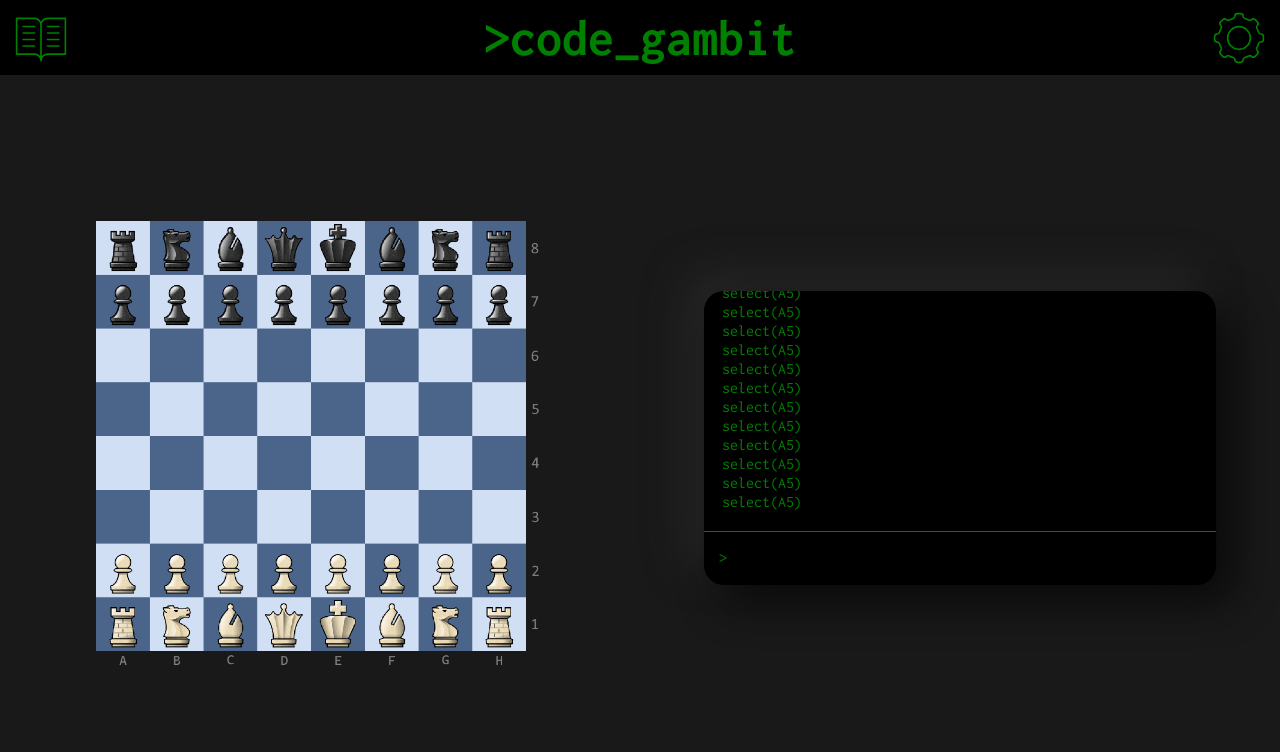
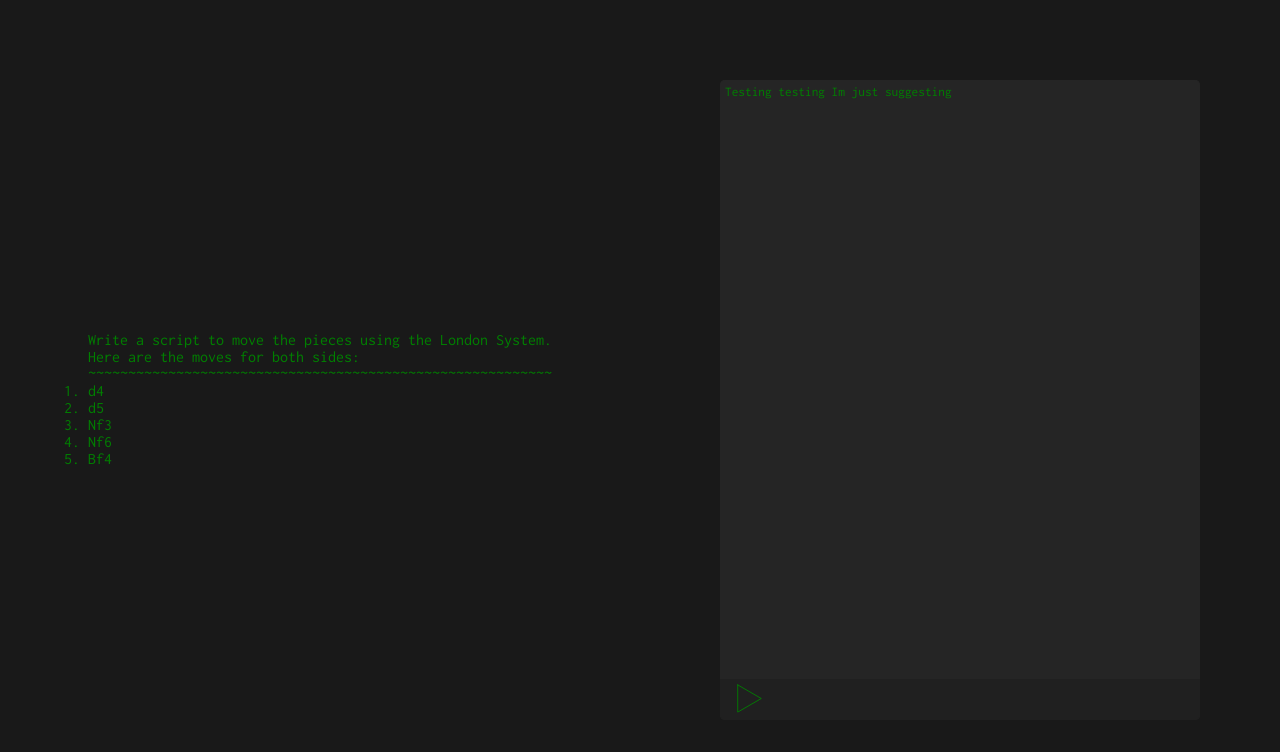
Before and after one commit to joshbacon/codegambit, a React (Create React App) app: page / in a window 1280 px wide. Shown: the top 752 px of the page. Built offline with nearby package versions, Linux system fonts and the light colour scheme.

Commit message:
initial lessons commit

```diff
--- a/src/App.js
+++ b/src/App.js
@@ -2,7 +2,8 @@ import './App.css';
 import { useEffect, useState, useRef } from 'react';
 import { Docs } from './documentation/Docs.js';
 import { Chess } from './chess/chess';
-import { Terminal } from './terminal';
+import { Terminal } from './Terminal';
+import { Lessons } from './lessons/Lessons';
 
 function App() {
 
@@ -89,105 +90,106 @@ function App() {
   //   game = Chess('');
   // }, [])
 
-  return (
-    <div className="App">
+  return (<Lessons/>);
+  // (
+  //   <div className="App">
 
-      <header className="App-header">
-        <h1>{'>'}code_gambit</h1>
-        { showDocs ? <></> :
-          <button className="settings-btn header-btn" onClick={updateSettings}></button> }
-        { showDocs ?
-          <button className="close-btn header-btn" onClick={openDocs}></button> :
-          <button className="docs-btn header-btn" onClick={openDocs}></button>
-        }
-      </header>
-      { showDocs ?
-        <Docs/> : <>
-        <section className="main">
-          { settings &&
-            <div className="settings-section">
-              <div className="settings-panel">
-                <h1>settings</h1>
-                <div className="picker">
-                  <h2>board theme</h2>
-                  <div className="theme-options">
-                    <div onClick={() => changeTheme("bDark")}   className="theme dark"></div>
-                    <div onClick={() => changeTheme("bLight")}  className="theme light"></div>
-                    <div onClick={() => changeTheme("bPurple")} className="theme purple"></div>
-                    <div onClick={() => changeTheme("bBlue")}   className="theme blue"></div>
-                    <div onClick={() => changeTheme("bGreen")}  className="theme green"></div>
-                    <div onClick={() => changeTheme("bOrange")} className="theme orange"></div>
-                  </div>
-                </div>
-                <div className="picker">
-                  <h2>bot depth</h2>
-                  <div className="difficulty-options">
-                    <div className="difficulty">1</div>
-                    <div className="difficulty">2</div>
-                    <div className="difficulty">3</div>
-                    <div className="difficulty">4</div>
-                    <div className="difficulty">5</div>
-                    <div className="difficulty">6</div>
-                  </div>
-                </div>
-                <div className='picker no-light-mode'>
-                  <h2>window theme</h2>
-                  <button><h3>switch to light mode</h3></button>
-                </div>
-                <div className='picker'>
-                  <h2>play as...</h2>
-                  <div className='start-color-options'>
-                    <button className='start-color white'>white</button>
-                    <button className='start-color black'>black</button>
-                    <button className='start-color random'>random</button>
-                  </div>
-                </div>
-              </div>
-              <div className='background-blur' onClick={updateSettings}></div>
-            </div>
-          }
+  //     <header className="App-header">
+  //       <h1>{'>'}code_gambit</h1>
+  //       { showDocs ? <></> :
+  //         <button className="settings-btn header-btn" onClick={updateSettings}></button> }
+  //       { showDocs ?
+  //         <button className="close-btn header-btn" onClick={openDocs}></button> :
+  //         <button className="docs-btn header-btn" onClick={openDocs}></button>
+  //       }
+  //     </header>
+  //     { showDocs ?
+  //       <Docs/> : <>
+  //       <section className="main">
+  //         { settings &&
+  //           <div className="settings-section">
+  //             <div className="settings-panel">
+  //               <h1>settings</h1>
+  //               <div className="picker">
+  //                 <h2>board theme</h2>
+  //                 <div className="theme-options">
+  //                   <div onClick={() => changeTheme("bDark")}   className="theme dark"></div>
+  //                   <div onClick={() => changeTheme("bLight")}  className="theme light"></div>
+  //                   <div onClick={() => changeTheme("bPurple")} className="theme purple"></div>
+  //                   <div onClick={() => changeTheme("bBlue")}   className="theme blue"></div>
+  //                   <div onClick={() => changeTheme("bGreen")}  className="theme green"></div>
+  //                   <div onClick={() => changeTheme("bOrange")} className="theme orange"></div>
+  //                 </div>
+  //               </div>
+  //               <div className="picker">
+  //                 <h2>bot depth</h2>
+  //                 <div className="difficulty-options">
+  //                   <div className="difficulty">1</div>
+  //                   <div className="difficulty">2</div>
+  //                   <div className="difficulty">3</div>
+  //                   <div className="difficulty">4</div>
+  //                   <div className="difficulty">5</div>
+  //                   <div className="difficulty">6</div>
+  //                 </div>
+  //               </div>
+  //               <div className='picker no-light-mode'>
+  //                 <h2>window theme</h2>
+  //                 <button><h3>switch to light mode</h3></button>
+  //               </div>
+  //               <div className='picker'>
+  //                 <h2>play as...</h2>
+  //                 <div className='start-color-options'>
+  //                   <button className='start-color white'>white</button>
+  //                   <button className='start-color black'>black</button>
+  //                   <button className='start-color random'>random</button>
+  //                 </div>
+  //               </div>
+  //             </div>
+  //             <div className='background-blur' onClick={updateSettings}></div>
+  //           </div>
+  //         }
 
-          <div className={"board "+boardTheme}>
-            {game.getPieces().map((value, key) => {
-              return <div key={key} className={"square "+value.piece+" "+value.pos}></div>
-            })}
-            {/* {piecesBlack.map((value, key) => {
-              return <div key={key} className={"square "+value.piece+" "+value.pos+(value.selected?'selected':'')}></div>
-            })}
-            {piecesWhite.map((value, key) => {
-              return <div key={key} className={"square "+value.piece+" "+value.pos+(value.selected?'selected':'')}></div>
-            })} */}
-          </div>
+  //         <div className={"board "+boardTheme}>
+  //           {game.getPieces().map((value, key) => {
+  //             return <div key={key} className={"square "+value.piece+" "+value.pos}></div>
+  //           })}
+  //           {/* {piecesBlack.map((value, key) => {
+  //             return <div key={key} className={"square "+value.piece+" "+value.pos+(value.selected?'selected':'')}></div>
+  //           })}
+  //           {piecesWhite.map((value, key) => {
+  //             return <div key={key} className={"square "+value.piece+" "+value.pos+(value.selected?'selected':'')}></div>
+  //           })} */}
+  //         </div>
 
-          <div className="terminal">
-            <table className="command-history">
-              <tbody>
-                {commandHistory.map((value, key) => {
-                  return <tr key={key}>
-                    <td>{value}</td>
-                  </tr>
-                })}
-                <ScrollToBottom />
-              </tbody>
-            </table>
-            <div className="terminal-in">{'>'}
-              <input
-                type="text"
-                // autoCorrect="off"
-                // autoSuggest="off"
-                // autoComplete="off"
-                // autoCapitalize="off"
-                value={currCommand}
-                onChange={updateCommand}
-                onKeyUp={checkKey}
-                className="code-in">
-              </input>
-            </div>
-          </div>
-        </section>
-      </>}
-    </div>
-  );
+  //         <div className="terminal">
+  //           <table className="command-history">
+  //             <tbody>
+  //               {commandHistory.map((value, key) => {
+  //                 return <tr key={key}>
+  //                   <td>{value}</td>
+  //                 </tr>
+  //               })}
+  //               <ScrollToBottom />
+  //             </tbody>
+  //           </table>
+  //           <div className="terminal-in">{'>'}
+  //             <input
+  //               type="text"
+  //               // autoCorrect="off"
+  //               // autoSuggest="off"
+  //               // autoComplete="off"
+  //               // autoCapitalize="off"
+  //               value={currCommand}
+  //               onChange={updateCommand}
+  //               onKeyUp={checkKey}
+  //               className="code-in">
+  //             </input>
+  //           </div>
+  //         </div>
+  //       </section>
+  //     </>}
+  //   </div>
+  //);
 }
 
 export default App;
--- /dev/null
+++ b/src/lessons/Editor.css
@@ -0,0 +1,63 @@
+:root {
+    --ide-function: #252525;
+    --ide-params: #252525;
+    --ide-special: #252525;
+}
+
+* {
+    padding: 0;
+    margin: 0;
+}
+
+.editor {
+    height: 80%;
+    width: 75%;
+    background-color: #252525;
+    overflow: hidden;
+    text-align: justify;
+    border-radius: 5px;
+    display: flex;
+    flex-direction: column;
+}
+
+.ide {
+    height: 95%;
+    width: 100%;
+    padding: 5px;
+    background-color: inherit;
+    border: none;
+    outline: none;
+    resize: none;
+    overflow-x: hidden;
+    overflow-y: scroll;
+}
+
+.ide::-webkit-scrollbar {
+  width: 10px;
+}
+
+.ide::-webkit-scrollbar-track {
+  background-color: #00000000;
+}
+
+.ide::-webkit-scrollbar-thumb {
+  background-color: var(--terminal-text);
+}
+
+.scriptMenu {
+    width: 100%;
+    height: 5%;
+    background-color: #202020;
+    padding: 5px;
+}
+
+.runButton {
+    height: 95%;
+    aspect-ratio: 1;
+    background-image: url('../assets/run.svg');
+    background-size: 100%;
+    background-color: inherit;
+    border: none;
+    outline: none;
+    margin-left: 10px;
+}
--- /dev/null
+++ b/src/lessons/Editor.js
@@ -0,0 +1,40 @@
+import './Editor.css';
+import React, {useState} from 'react';
+
+
+// write the script output somewhere...
+// maybe have a run button that brings up a terminal for ouput
+// - should stop script when an error occurs
+// - will probably want better error messages with line numbers
+// also need a grade
+
+const Editor = (props) => {
+    const data = props.data;
+    const [script, updateScript] = useState('Testing testing Im just suggesting');
+
+    function update(e) {
+        // Update script in state
+        updateScript(e.target.value);
+        // Update the color of of elements in the IDE
+
+    }
+
+    function runScript() {
+        // parse the entered script
+        // look to above comments
+    }
+
+    return <div className='editor'>
+    <textarea
+        className='ide'
+        onChange={update}
+        value={script}>
+    </textarea>
+    <div className='scriptMenu'>
+        <button className='runButton' onClick={runScript}></button>
+    </div>
+    </div>
+
+}
+
+export default Editor;
--- /dev/null
+++ b/src/lessons/Lessons.css
@@ -0,0 +1,13 @@
+* {
+    padding: 0;
+    margin: 0;
+}
+
+.lessonPage {
+    overflow: hidden;
+    width: 100vw;
+    height: 100vh;
+    display: grid;
+    place-items: center;
+    grid-template-columns: repeat(2, 1fr);
+}
--- /dev/null
+++ b/src/lessons/Lessons.js
@@ -0,0 +1,26 @@
+import './Lessons.css';
+import React from 'react';
+import Editor from './Editor.js';
+
+const Lessons = (props) => {
+
+    // functions go up here
+
+    return <div className='lessonPage'>
+        <div className='lesson'>
+            <p>Write a script to move the pieces using the London System.</p>
+            <p>Here are the moves for both sides:</p>
+            <p>~~~~~~~~~~~~~~~~~~~~~~~~~~~~~~~~~~~~~~~~~~~~~~~~~~~~~~~~~~</p>
+            <ol>
+                <li>d4</li>
+                <li>d5</li>
+                <li>Nf3</li>
+                <li>Nf6</li>
+                <li>Bf4</li>
+            </ol>
+        </div>
+        <Editor/>
+    </div>
+}
+
+export {Lessons};
--- /dev/null
+++ b/src/lessons/Parser.js
@@ -0,0 +1 @@
+// Use this file to parse the submitted script to run the commands in the terminal
```
Also changed, not shown: src/assets/run.svg (added).
